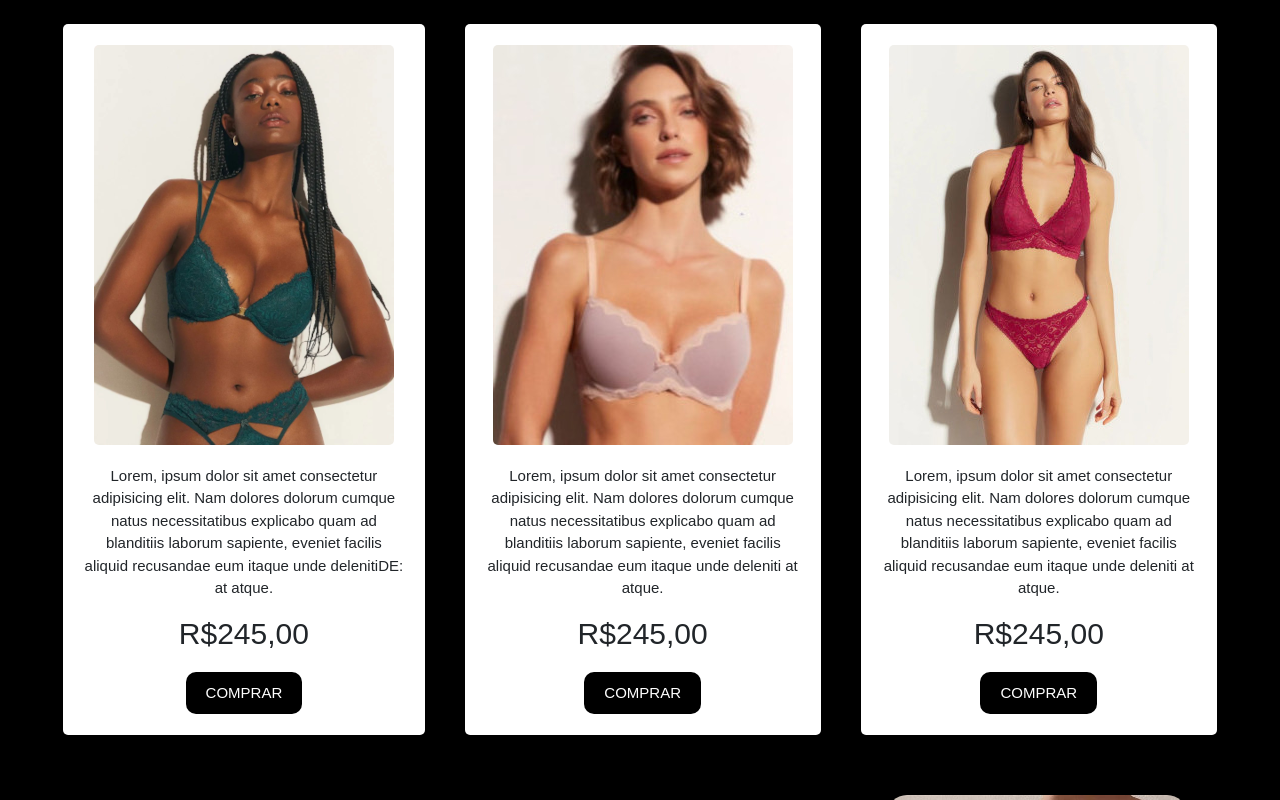
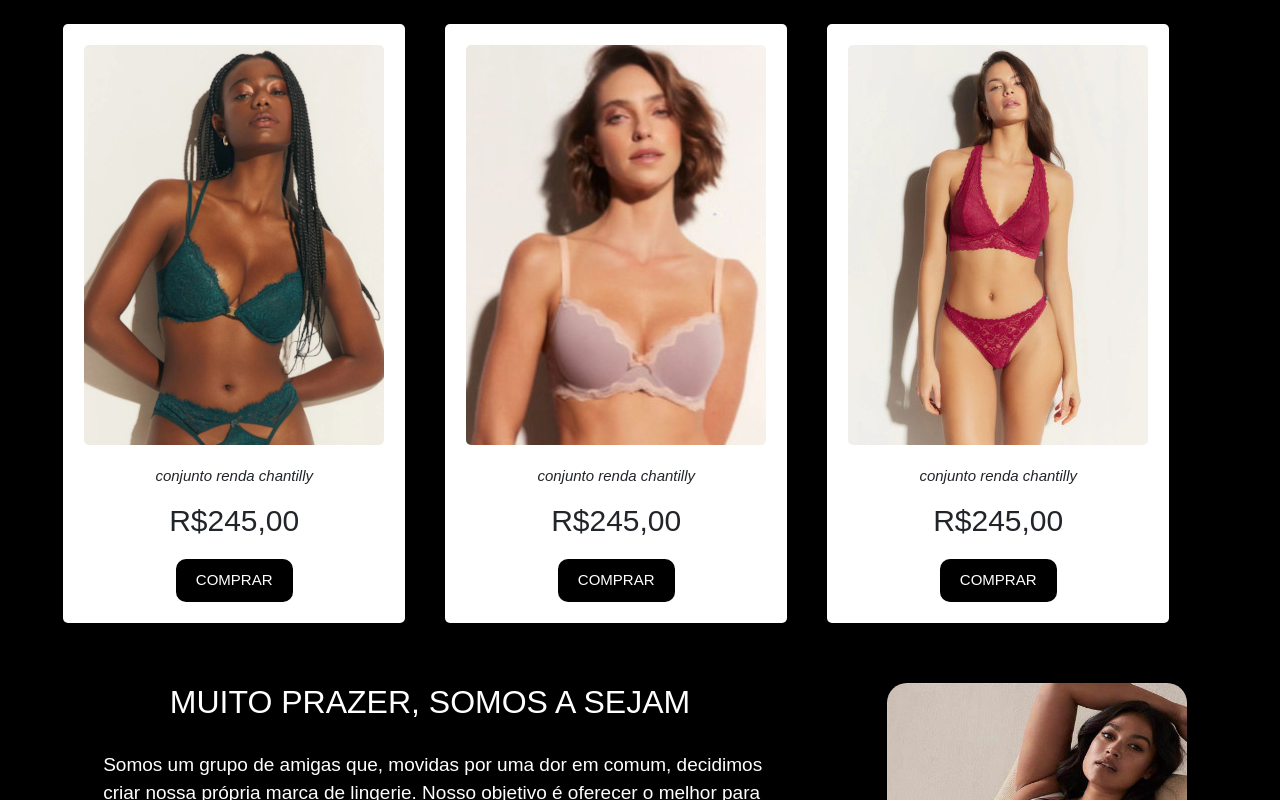
Before and after one commit to Rfernando0513/Sejam, a website: page index.html in a window 1280 px wide. Shown: the part 619-1419 px from the top of the page. Drawn offline with nearby package versions, Linux system fonts and the light colour scheme.

Commit message:
descrição card

```diff
--- a/index.html
+++ b/index.html
@@ -53,7 +53,7 @@
                 <div class="flex">
                 <div class="cardLuxos">
                     <img src="img/luxos-verde.png" alt="linha luxos verde">
-                    <p>Lorem, ipsum dolor sit amet consectetur adipisicing elit. Nam dolores dolorum cumque natus necessitatibus explicabo quam ad blanditiis laborum sapiente, eveniet facilis aliquid recusandae eum itaque unde delenitiDE:  at atque.</p>
+                    <p><i>conjunto renda chantilly</i></p>
                     <h3>R$245,00</h3>
                     <div class="btn-comprar">
                         <button>COMPRAR</button>
@@ -61,7 +61,7 @@
                 </div>
                 <div class="cardLuxos">
                     <img src="img/luxos-bege.jpeg" alt="linha luxos luxos bege">
-                    <p>Lorem, ipsum dolor sit amet consectetur adipisicing elit. Nam dolores dolorum cumque natus necessitatibus explicabo quam ad blanditiis laborum sapiente, eveniet facilis aliquid recusandae eum itaque unde deleniti at atque.</p>
+                    <p><i>conjunto renda chantilly</i></p>
                     <h3>R$245,00</h3>
                     <div class="btn-comprar">
                         <button>COMPRAR</button>
@@ -69,7 +69,7 @@
                 </div>
                 <div class="cardLuxos">
                     <img src="img/luxos-vermelho.jpeg" alt="linha luxos luxos vermelho">
-                    <p>Lorem, ipsum dolor sit amet consectetur adipisicing elit. Nam dolores dolorum cumque natus necessitatibus explicabo quam ad blanditiis laborum sapiente, eveniet facilis aliquid recusandae eum itaque unde deleniti at atque.</p>
+                    <p><i>conjunto renda chantilly</i></p>
                     <h3>R$245,00</h3>
                     <div class="btn-comprar">
                         <button><span>COMPRAR</span></button>
```
